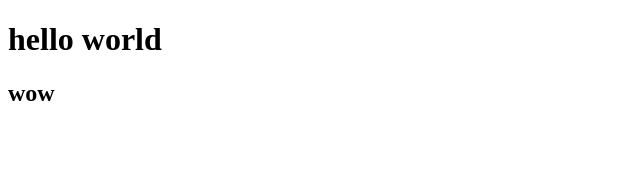
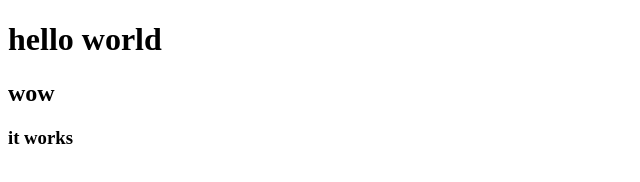
Before and after one commit to chaitanya-ranjan29/testcode, a plain HTML site: page index.html in a window 1280 px wide. Shown: the full height of the page, 0-640 px from the left. Drawn offline with Linux system fonts and the light colour scheme.

Commit message:
it works

```diff
--- a/index.html
+++ b/index.html
@@ -9,5 +9,6 @@
 <body>
     <h1>hello world</h1>
     <h2>wow</h2>
+    <h3>it works</h3>
 </body>
 </html>
```
